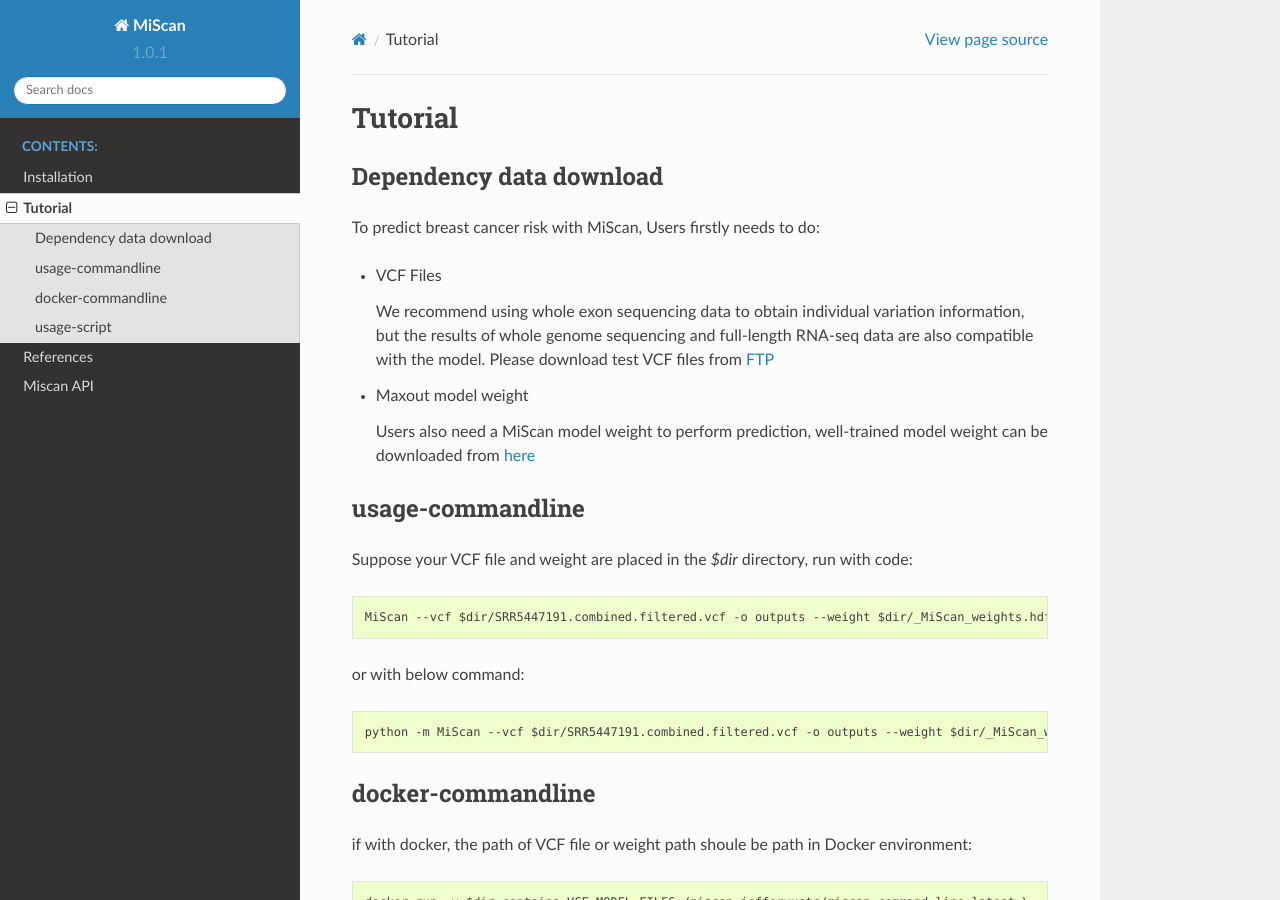
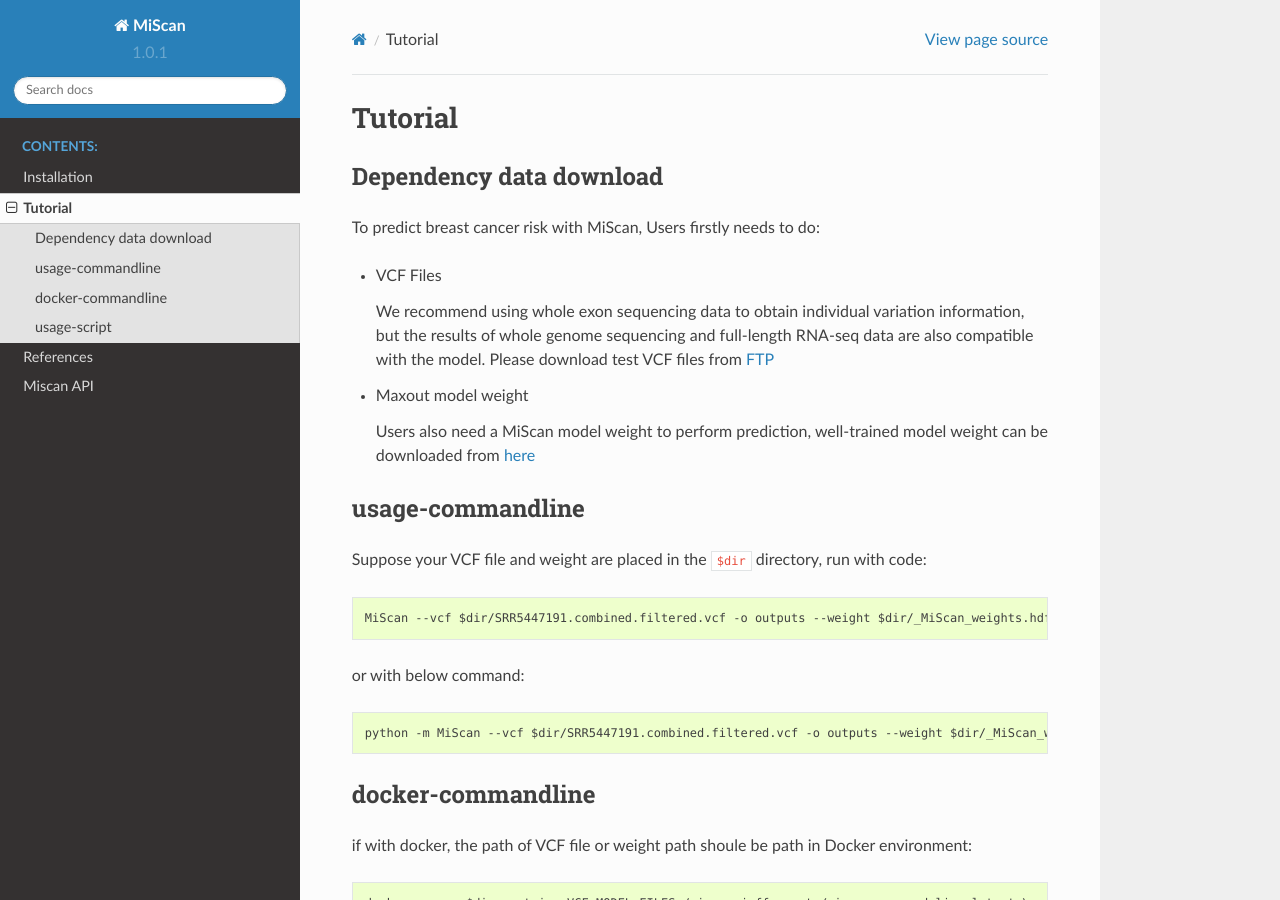
Before and after one commit to jefferyUstc/MiScan_cli, a Sphinx documentation site: the page built from docs/source/tutorial.rst, in a window 1280 px wide and 900 px high. Built offline with Sphinx 7.4.7 and the Read the Docs theme 2.0.0, drawn with Linux system fonts in a browser that asks for light colours.

Commit message:
update docs: details

```diff
--- a/docs/source/index.rst
+++ b/docs/source/index.rst
@@ -33,14 +33,14 @@
 
 MiScan: Maxout-inferred SNV-based cancer prediction model
 ==============================================================
+
 |
+
 .. image:: ./_static/route.png
 
 |
 
-
-
-Here we present a Maxout-inferred SNV-based cancer prediction model (MiScan) for screening of breast cancer patients
+Here we present a Maxout-inferred SNV-based can cer prediction model (MiScan) for screening of breast cancer patients
 using genotype information from blood samples. We coarsened 119,318 variants into 13,885 genomic windows, and trained
 MiScan with coarse-grained mutation information from 986 breast cancer patients and 2,003 healthy people. To promote
 the application of MiScan for breast cancer prediction and prevention, we established an interactive website_, which
--- a/docs/source/installation.rst
+++ b/docs/source/installation.rst
@@ -1,7 +1,7 @@
 Installation
 ================
 
-Attention: Before all, users have to install `bedtools`, please refer to bedtool-documentation_, then be sure to export the
+Attention: Before all, users have to install ``bedtools``, please refer to bedtool-documentation_, then be sure to export the
 bedtools to environment path.
 
 PyPI only
--- a/docs/source/tutorial.rst
+++ b/docs/source/tutorial.rst
@@ -19,7 +19,7 @@
 usage-commandline
 ~~~~~~~~~~~~~~~~~~~~~~~~~~~
 
-Suppose your VCF file and weight are placed in the `$dir` directory, run with code::
+Suppose your VCF file and weight are placed in the ``$dir`` directory, run with code::
 
     MiScan --vcf $dir/SRR5447191.combined.filtered.vcf -o outputs --weight $dir/_MiScan_weights.hdf5
 
@@ -35,7 +35,7 @@
     docker run -v $dir_contains_VCF_MODEL_FILES:/miscan jefferyustc/miscan_command_line:latest \
      -o test_outputs --vcf sample.vcf --weight weights.hdf5
 
-Attention: `$dir_contains_VCF_MODEL_FILES` should be a dir in your local system that contains sample vcf file and weight file
+Attention: ``$dir_contains_VCF_MODEL_FILES`` should be a dir in your local system that contains sample vcf file and weight file
 
 
 usage-script
```
